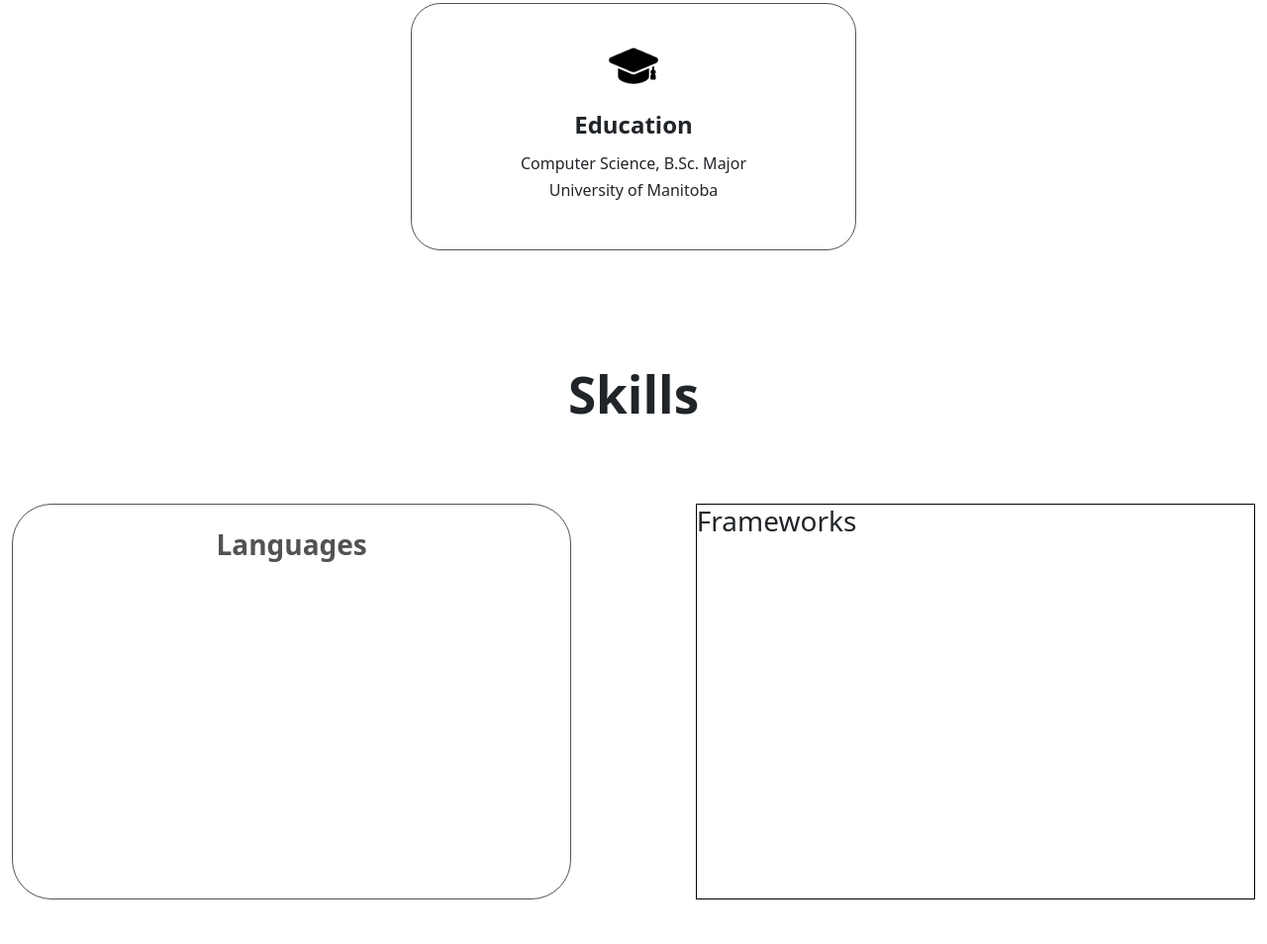
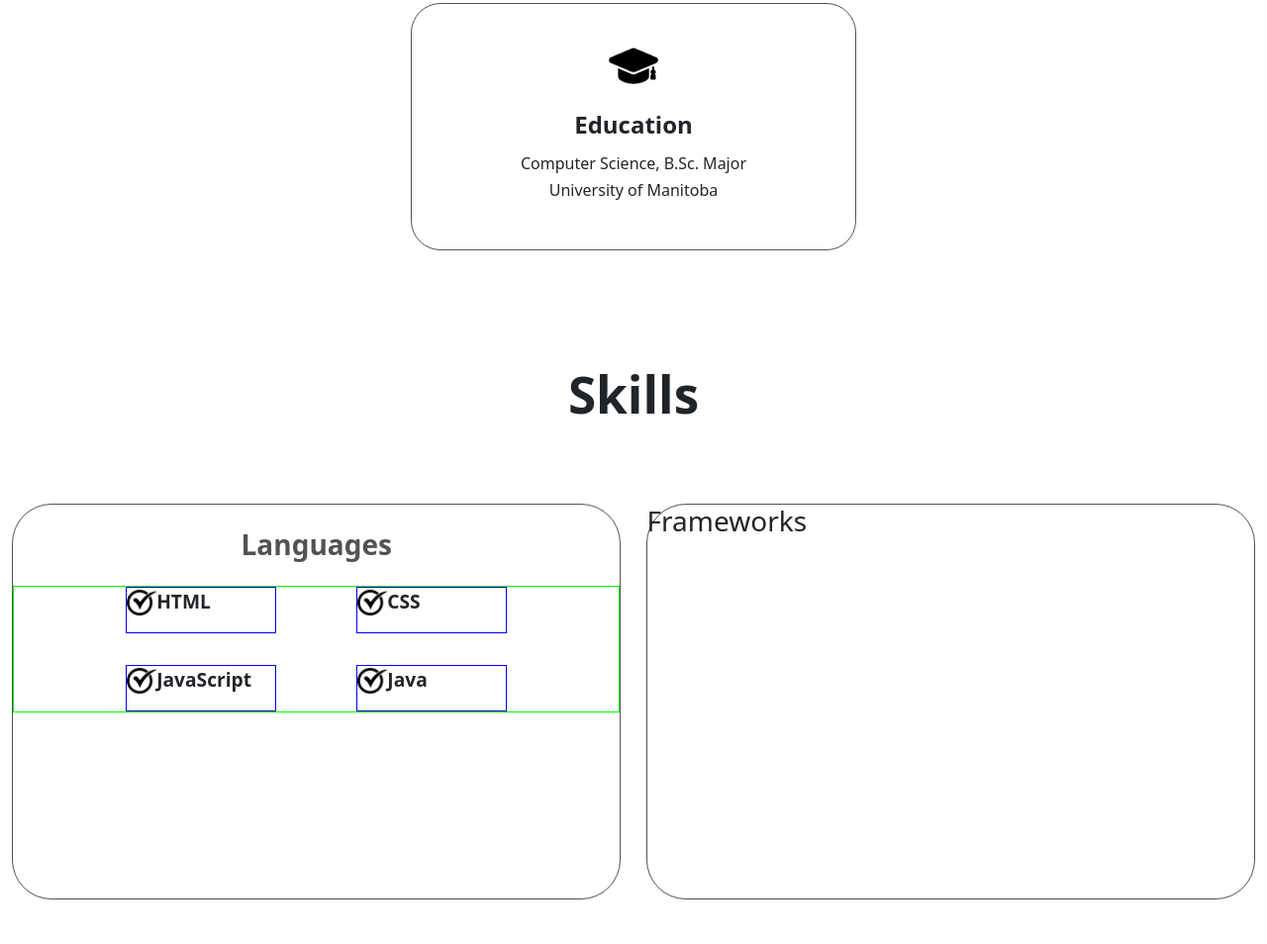
Before and after one commit to limb0131/Portfolio, a plain HTML site: page index.html in a window 1280 px wide. Shown: the part 1226-2180 px from the top of the page at 99% size. Drawn offline with nearby package versions, Linux system fonts and the light colour scheme.

Commit message:
Skills section css testing done

```diff
--- a/css/styles.css
+++ b/css/styles.css
@@ -26,7 +26,7 @@ html{
 
 section{
     height: calc(100vh - 86px);
-    min-height: fit-content
+    min-height: fit-content;
 }
 
 .section-centered{
@@ -233,14 +233,14 @@ section{
     justify-content: space-between;
 }
 
-.skills-boxes{
+.skills-boxes-div{
     display: flex;
     justify-content: space-between;
 }
 
-.languages{
+.skill-box{
     border: 1px solid rgb(82, 82, 82);
-    width: 45%;
+    width: 49%;
     height: 50vh;
     border-radius: 40px;
 }
@@ -253,8 +253,31 @@ section{
     margin: 1.5rem 0;
 }
 
-.frameworks{
-    border: 1px solid black;
-    width: 45%;
-    height: 50vh;
+.items-div{
+    display: grid;
+    grid-template-columns: repeat(auto-fit, 9.5rem);
+    justify-content: space-evenly;
+    gap: 2rem;
+    border: 1px solid lime;
+    padding: 0 4rem;
 }
+
+.item{
+    display: flex;
+    border: 1px solid blue;
+}
+
+.check{
+    width: 30px;
+    height: 30px;
+}
+
+.item-name{
+    font-size: 1.2rem;
+    font-weight: bold;
+}
+
+/* testing */
+.container-xxl{
+    max-width: 1400px;
+}
--- a/index.html
+++ b/index.html
@@ -144,11 +144,30 @@
         <section id="skills">
           <h1 class="title">Skills</h1>
           <div class="skills-div">
-            <div class="skills-boxes">
-              <div class="languages">
+            <div class="skills-boxes-div">
+              <div class="skill-box">
                 <h3 class="lang-title">Languages</h3>
+                <div class="items-div">
+                  <div class="item">
+                    <img src="./img/checked.png" alt="Check mark" class="check">
+                    <p class="item-name">HTML</p>
+                  </div>
+                  <div class="item">
+                    <img src="./img/checked.png" alt="Check mark" class="check">
+                    <p class="item-name">CSS</p>
+                  </div>
+                  <div class="item">
+                    <img src="./img/checked.png" alt="Check mark" class="check">
+                    <p class="item-name">JavaScript</p>
+                  </div>
+                  <div class="item">
+                    <img src="./img/checked.png" alt="Check mark" class="check">
+                    <p class="item-name">Java</p>
+                  </div>
+
+                </div>
               </div>
-              <div class="frameworks">
+              <div class="skill-box">
                 <h3 class="frame-title">Frameworks</h3>
               </div>
             </div>
```
